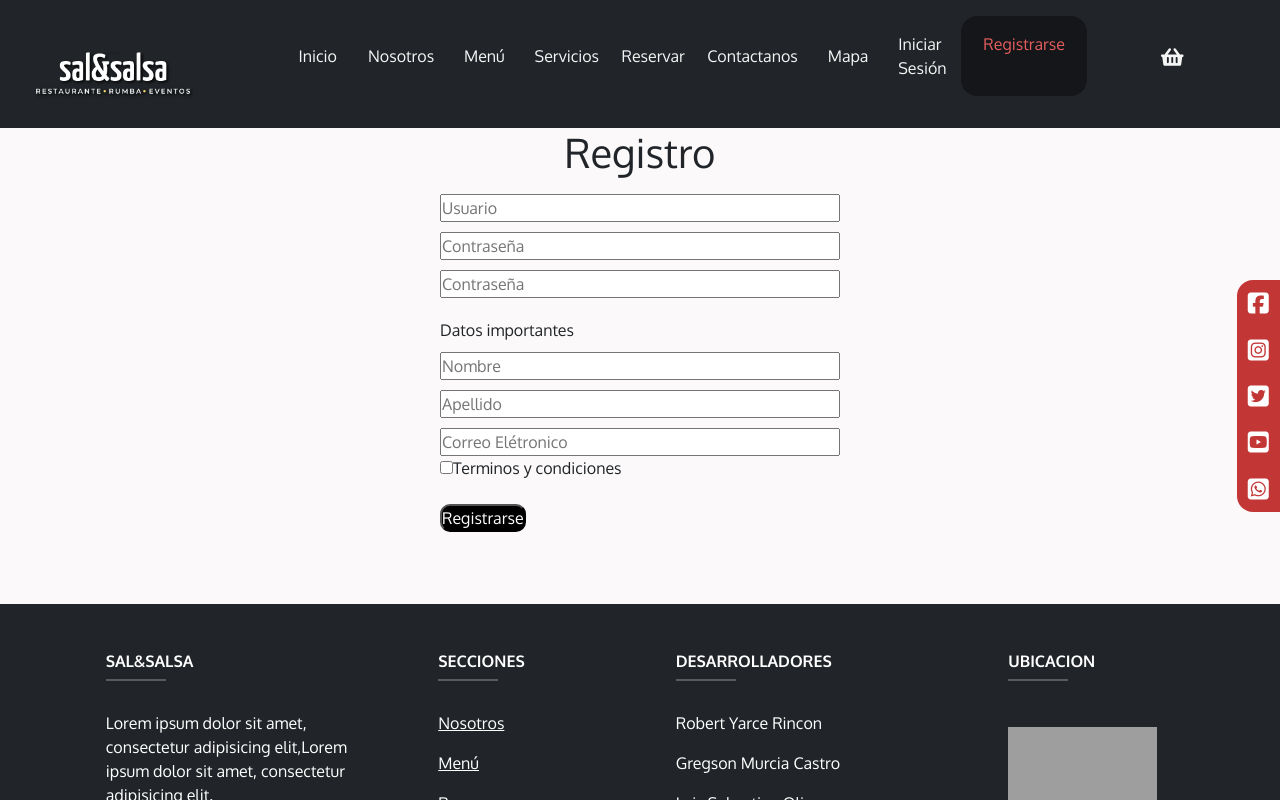
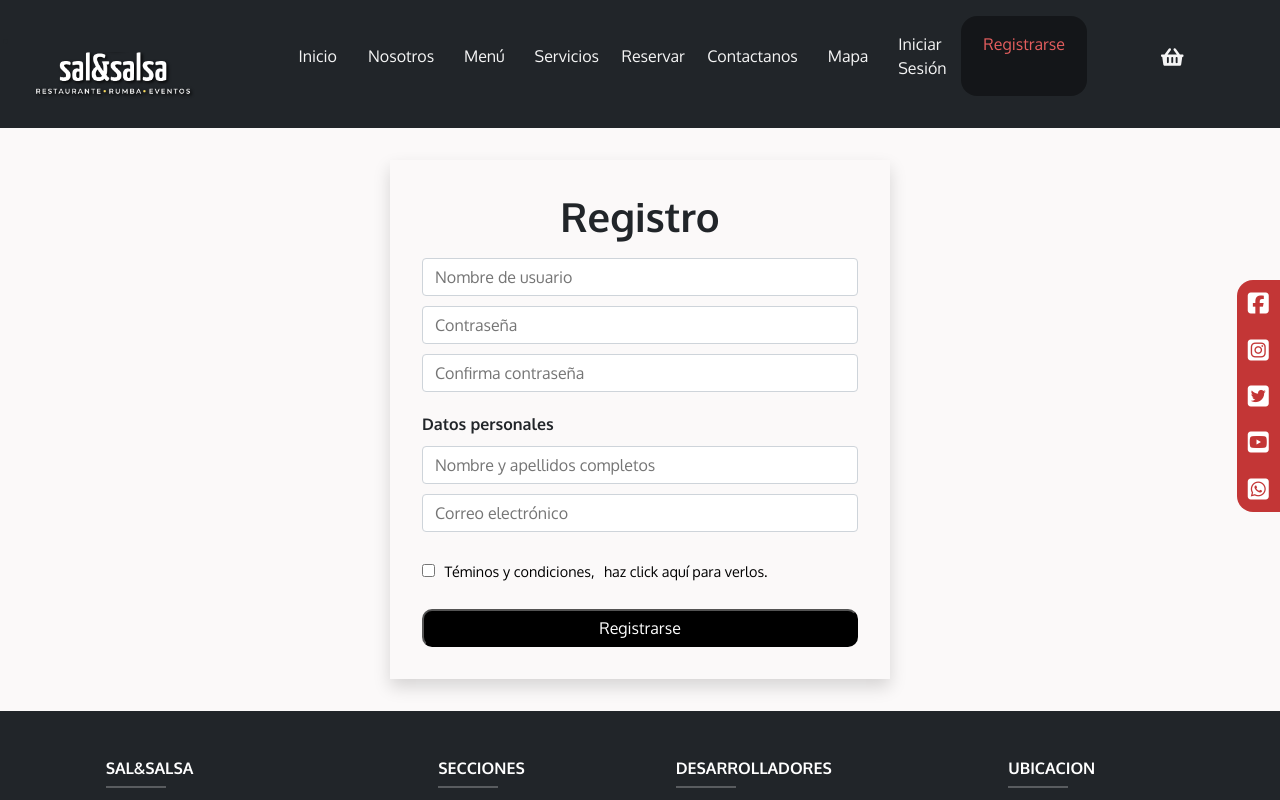
Before and after one commit to iLuisOlivares/SalSalsa-WebPage, a React (Create React App) app: page /register in a window 1280 px wide. Shown: the top 800 px of the page. Built offline with nearby package versions, Linux system fonts and the light colour scheme; grey boxes are pictures that could not be loaded; a web font is replaced by a local one.

Commit message:
Improve register inputs

```diff
--- a/src/assets/styles/components/Header.css
+++ b/src/assets/styles/components/Header.css
@@ -74,8 +74,9 @@ li {
 }
 
 @media screen and (max-width: 1210px) {
-  .navbar-brand > img {
-    margin-top: 2rem;
+  .logo {
+    width: 120px;
+    height: auto;
   }
   li {
     font-weight: bold;
--- a/src/containers/Login/Register.js
+++ b/src/containers/Login/Register.js
@@ -1,54 +1,58 @@
-import React from 'react';
+import React from "react";
 import "./login.css";
 
 export default function Register() {
-
-
+  // add post method in fetch
 
   return (
-        <div className="formu">
+    <form className="formulario-container">
       <h1 className="titulo">Registro</h1>
-            <input placeholder="Usuario" className="inputFormu" />
+      <input
+        type="name"
+        placeholder="Nombre de usuario"
+        className="input-formulario"
+        required
+      />
+      <input
+        type="password"
+        placeholder="Contraseña"
+        className="input-formulario"
+        required
+      />
+      <input
+        type="password"
+        placeholder="Confirma contraseña"
+        className="input-formulario"
+        required
+      />
+      <label className="subTitulo">Datos personales</label>
+      <input
+        placeholder="Nombre y apellidos completos"
+        className="input-formulario"
+        required
+      />
 
-            <input placeholder="Contraseña" className="inputFormu" />
-
-            <input placeholder="Contraseña" className="inputFormu" />
-
-            <label className="subTitulo">Datos importantes</label>
-            <input placeholder="Nombre" className="inputFormu" />
-            <input placeholder="Apellido" className="inputFormu" />
-            <input placeholder="Correo Elétronico" className="inputFormu" />
-
-
-            <label>
+      <input
+        type="email"
+        placeholder="Correo electrónico"
+        className="input-formulario"
+        required
+      />
+      <label className="check-terms">
         <input
           name="isGoing"
           type="checkbox"
+          className="check-terms"
+          required
         />
-                  Terminos y condiciones
+        <label className="check-terms-text"> Téminos y condiciones, </label>
+        <a href="food.com.co" className="check-terms-text">
+          haz click aquí para verlos.
+        </a>
       </label>
-            <div>
-            <div>
-                <label></label>
-            </div>
-            <div></div>
-            <button className="btn-r" >
+      <button type="submit" className="btn-r">
         Registrarse
       </button>
-            </div>
-            <div>
-                <label></label>
-            </div>
-            <div></div>
-            <div>
-                <label></label>
-            </div>
-            <div></div>
-            <div>
-                <label></label>
-            </div>
-            <div></div>
-
-        </div>
-    )
+    </form>
+  );
 }
--- a/src/containers/Login/login.css
+++ b/src/containers/Login/login.css
@@ -1,24 +1,55 @@
-.formu{
-    max-width: 400px;
-    margin-left: auto;
-    margin-right: auto;
+.formulario-container {
+  display: flex;
+  max-width: 500px;
+  flex-direction: column;
+  margin: auto;
+  padding: 2rem;
+  margin-top: 2rem;
+  margin-bottom: 2rem;
+  box-shadow: 0 0.5rem 1rem rgba(0, 0, 0, 0.15);
 }
 
-.inputFormu{
+.input-formulario {
   width: 100%;
   margin-top: 10px;
+  font-family: var(global-font);
+  padding: 0.375rem 0.75rem;
+  font-size: 1rem;
+  font-weight: 400;
+  line-height: 1.5;
+  color: #212529;
+  background-color: #fff;
+  background-clip: padding-box;
+  border: 1px solid #ced4da;
+  -webkit-appearance: none;
+  appearance: none;
+  border-radius: 0.25rem;
 }
 
-.titulo{
+.titulo {
   text-align: center;
+  font-weight: bold;
 }
 
-.subTitulo{
+.subTitulo {
   padding-top: 20px;
+  font-weight: 600;
 }
 
-.btn-r{
+.btn-r {
   border-radius: 10px;
   color: white;
-    background-color:black ;
+  background-color: black;
+  padding: 0.3rem;
 }
+
+.check-terms {
+  margin: 1rem 0rem;
+}
+
+.check-terms-text {
+  text-decoration: none;
+  color: black;
+  margin-left: 0.6rem;
+  font-size: 0.9rem;
+}
--- a/src/index.css
+++ b/src/index.css
@@ -1,6 +1,10 @@
 @import url("https://fonts.googleapis.com/css2?family=Inter:wght@100;200;500;600;700&display=swap");
 @import url("https://fonts.googleapis.com/css2?family=Andika&display=swap");
 @import url("https://fonts.googleapis.com/css2?family=Oxygen:wght@300;400;700&display=swap");
+:root {
+  --global-font: "Oxygen", sans-serif;
+}
+
 * {
   margin: 0;
   padding: 0;
```
Lines whose indentation alone changed are shown as unchanged.
